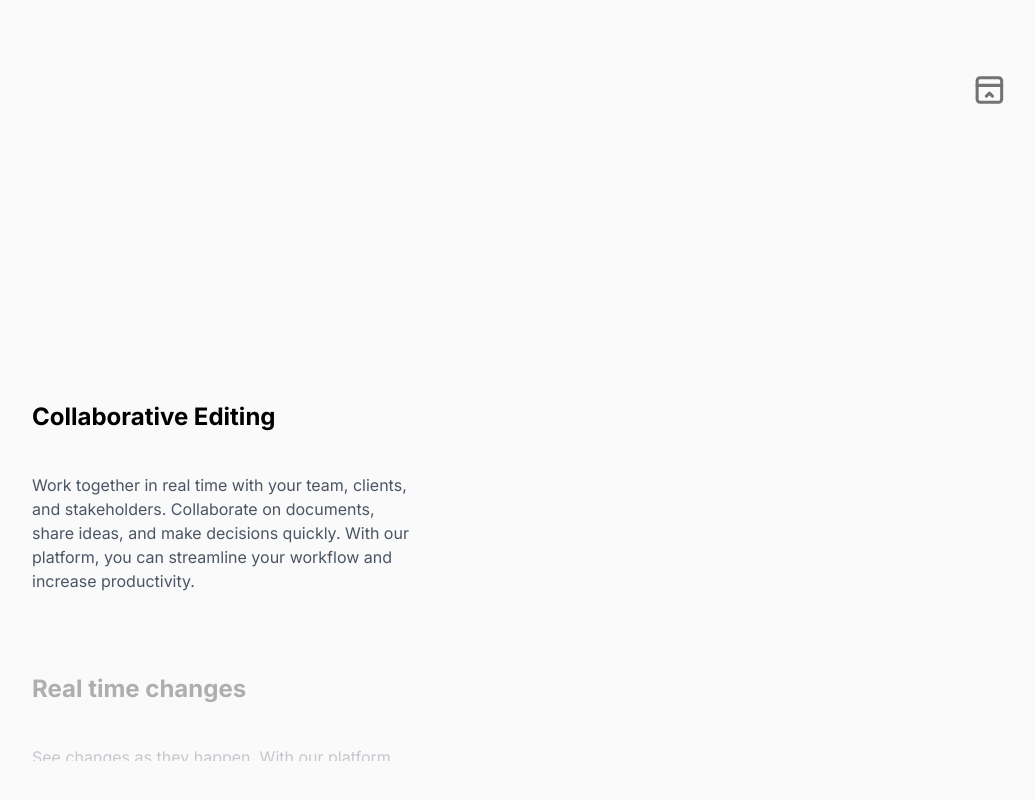
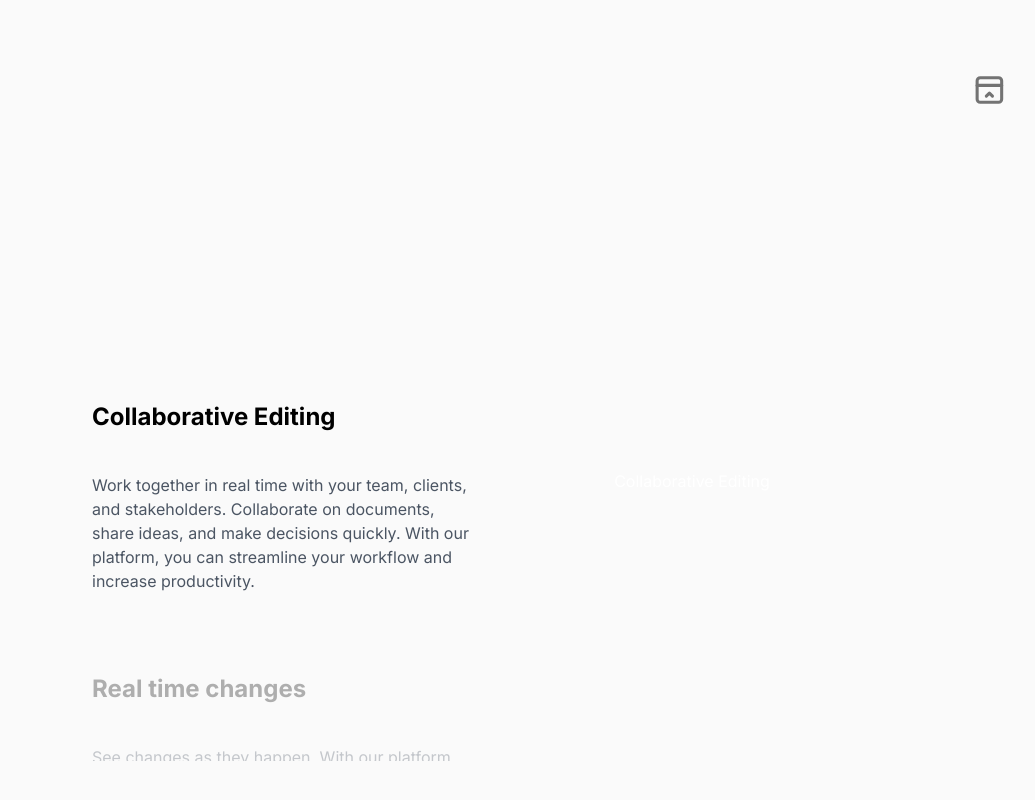
Before and after one commit to clavelian/ClavelAdvertisingMarketing, a Next.js app in the folder cad/: page / in a window 1280 px wide. Shown: the part 532-1332 px from the top of the page, without its empty margins (176-1211 px from the left). Built offline with nearby package versions, Linux system fonts and the light colour scheme.

Commit message:
minor changes on page, flipwords, sticky-scroll-reveal

```diff
--- a/cad/app/page.tsx
+++ b/cad/app/page.tsx
@@ -36,7 +36,7 @@ export default function Home() {
           <FloatingDockDemo />
         </aside>
       </div>
-      <div className="w-[100vh] justify-center place-items-center">
+      <div className=" flex items-center justify-center ">
         <StickyScrollRevealDemo />
       </div>
     </>
--- a/cad/components/flipwords.tsx
+++ b/cad/components/flipwords.tsx
@@ -5,7 +5,7 @@ function FlipWordsDemo() {
   const words = ["better", "cute", "beautiful", "modern"];
 
   return (
-    <div className="h-[40rem] flex justify-center items-center px-4">
+    <div className="h-[80vh] flex justify-center items-center px-4">
       <div className="text-4xl mx-auto font-normal text-neutral-600 dark:text-neutral-400">
         Build
         <FlipWords words={words} /> <br />
--- a/cad/components/ui/sticky-scroll-reveal.tsx
+++ b/cad/components/ui/sticky-scroll-reveal.tsx
@@ -19,7 +19,7 @@ export const StickyScroll = ({
   const ref = useRef<any>(null);
   const { scrollYProgress } = useScroll({
     // uncomment line 22 and comment line 23 if you DONT want the overflow container and want to have it change on the entire page scroll
-    // target: ref
+    target: ref,
     container: ref,
     offset: ["start start", "end start"],
   });
@@ -101,7 +101,7 @@ export const StickyScroll = ({
       <div
         style={{ background: backgroundGradient }}
         className={cn(
-          "hidden lg:block h-60 w-80 rounded-md bg-white sticky top-10 overflow-hidden",
+          "hidden exclude:block h-60 w-80 rounded-md bg-white sticky top-10 overflow-hidden",
           contentClassName
         )}
       >
```
